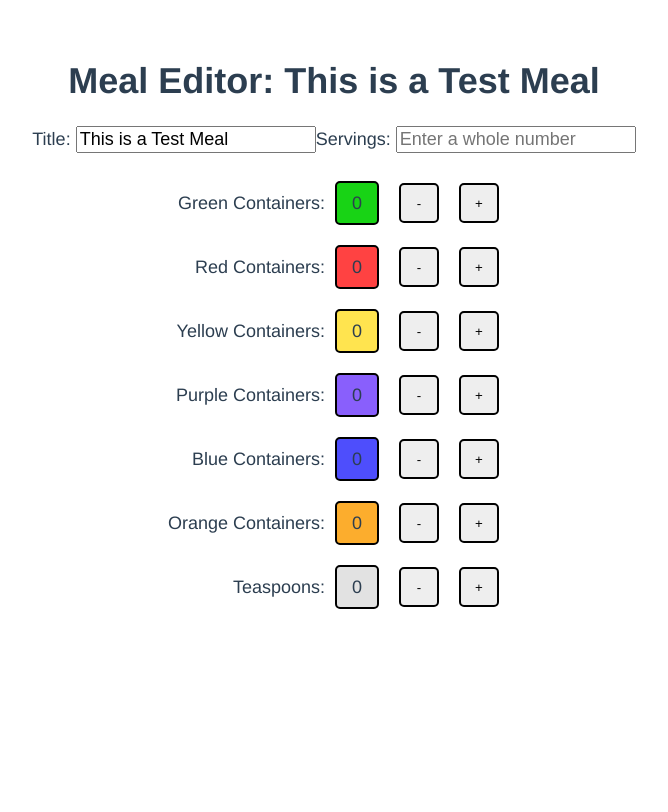
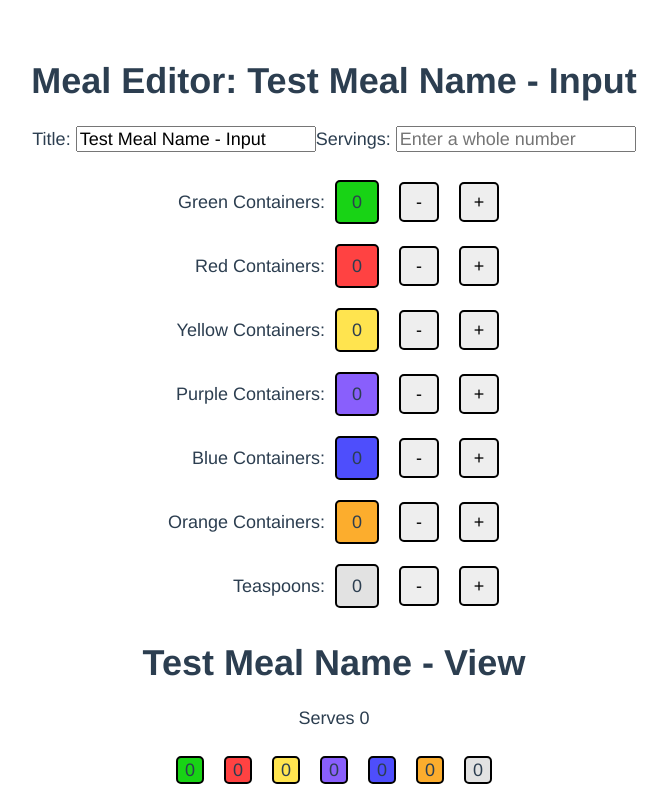
Before and after one commit to irmalcol/fix-meals, a Vue app: page / in a window 1280 px wide. Shown: the whole page, without its empty margins (306-974 px from the left). Built offline with nearby package versions, Linux system fonts and the light colour scheme.

Commit message:
Adds normalize and start of normal meal display

```diff
--- a/src/App.vue
+++ b/src/App.vue
@@ -2,24 +2,29 @@
   <div id="app">
     <!-- <img alt="Vue logo" src="./assets/logo.png">
     <HelloWorld msg="Welcome to Your Vue.js App"/> -->
-    <SingleMealInput title="This is a Test Meal"/>
+    <SingleMealInput title="Test Meal Name - Input"/>
+    <SingleMealView title="Test Meal Name - View"/>
   </div>
 </template>
 
 <script>
 // import HelloWorld from "./components/HelloWorld.vue";
 import SingleMealInput from "./components/SingleMealInput.vue";
+import SingleMealView from "./components/SingleMealView.vue";
 
 export default {
   name: "app",
   components: {
     // HelloWorld,
-    SingleMealInput
+    SingleMealInput,
+    SingleMealView
   }
 };
 </script>
 
 <style lang="scss">
+@import "css/normalize.css";
+
 $label-primary-color: #333;
 
 #app {
--- a/src/components/SingleMealInput.vue
+++ b/src/components/SingleMealInput.vue
@@ -11,42 +11,42 @@
           <ul class="container-listing">
             <li class="container-line">
               <span>Green Containers:</span>
-              <containerCount :count=countVegetable containerType="vegetable"/>
+              <containerCount :count=countVegetable containerType="vegetable" elementSize="large"/>
               <plusMinus signSymbol="-" v-on:update-count="countVegetable--"/>
               <plusMinus signSymbol="+" v-on:update-count="countVegetable++"/>
             </li>
 
             <li class="container-line">
               <span>Red Containers:</span>
-              <containerCount :count=countProtein containerType="protein"/>
+              <containerCount :count=countProtein containerType="protein" elementSize="large"/>
               <plusMinus signSymbol="-" v-on:update-count="countProtein--"/>
               <plusMinus signSymbol="+" v-on:update-count="countProtein++"/>
             </li>
 
             <li class="container-line">
               <span>Yellow Containers:</span>
-              <containerCount :count=countCarbohydrate containerType="carbohydrate"/>
+              <containerCount :count=countCarbohydrate containerType="carbohydrate" elementSize="large"/>
               <plusMinus signSymbol="-" v-on:update-count="countCarbohydrate--"/>
               <plusMinus signSymbol="+" v-on:update-count="countCarbohydrate++"/>
             </li>
 
             <li class="container-line">
               <span>Purple Containers:</span>
-              <containerCount :count=countFruit containerType="fruit"/>
+              <containerCount :count=countFruit containerType="fruit" elementSize="large"/>
               <plusMinus signSymbol="-" v-on:update-count="countFruit--"/>
               <plusMinus signSymbol="+" v-on:update-count="countFruit++"/>
             </li>
 
             <li class="container-line">
               <span>Blue Containers:</span>
-              <containerCount :count=countHealthyFat containerType="healthyFat"/>
+              <containerCount :count=countHealthyFat containerType="healthyFat" elementSize="large"/>
               <plusMinus signSymbol="-" v-on:update-count="countHealthyFat--"/>
               <plusMinus signSymbol="+" v-on:update-count="countHealthyFat++"/>
             </li>
 
             <li class="container-line">
               <span>Orange Containers:</span>
-              <containerCount :count=countSeedAndDressing containerType="seedAndDressing"/>
+              <containerCount :count=countSeedAndDressing containerType="seedAndDressing" elementSize="large"/>
               <plusMinus signSymbol="-" v-on:update-count="countSeedAndDressing--"/>
               <plusMinus signSymbol="+" v-on:update-count="countSeedAndDressing++"/>
             </li>
--- /dev/null
+++ b/src/components/SingleMealView.vue
@@ -0,0 +1,89 @@
+<template>
+    <div class="single-meal-view">
+        <h1>{{ title }}</h1>
+        <span>Serves {{ numberOfServings }}</span>
+        <ul class="container-heading">
+            <li class="container-line">
+                <containerCount :count=countVegetable containerType="vegetable" elementSize="small"/>
+            </li>
+
+            <li class="container-line">
+                <containerCount :count=countProtein containerType="protein" elementSize="small"/>
+            </li>
+
+            <li class="container-line">
+                <containerCount :count=countCarbohydrate containerType="carbohydrate" elementSize="small"/>
+            </li>
+
+            <li class="container-line">
+                <containerCount :count=countFruit containerType="fruit" elementSize="small"/>
+            </li>
+
+            <li class="container-line">
+                <containerCount :count=countHealthyFat containerType="healthyFat" elementSize="small"/>
+            </li>
+
+            <li class="container-line">
+                <containerCount :count=countSeedAndDressing containerType="seedAndDressing" elementSize="small"/>
+            </li>
+
+            <li class="container-line">
+                <containerCount :count=countTeaspoon containerType="teaspoon" elementSize="small"/>
+            </li>
+        </ul>
+    </div>
+</template>
+
+<script>
+import containerCount from "./containerCount.vue";
+
+export default {
+  name: "SingleMealView",
+  components: {
+    containerCount
+  },
+  props: {
+    title: {
+      type: String,
+      default: "New Meal"
+    }
+  },
+  data: function() {
+    return {
+      countVegetable: 0,
+      countProtein: 0,
+      countCarbohydrate: 0,
+      countFruit: 0,
+      countHealthyFat: 0,
+      countSeedAndDressing: 0,
+      countTeaspoon: 0,
+      numberOfServings: 0
+    };
+  }
+};
+</script>
+
+<style lang="scss" scoped>
+$label-primary-color: #333;
+
+.single-meal {
+  color: $label-primary-color;
+}
+
+.container-heading {
+  display: flex;
+  flex-direction: row;
+  flex-wrap: wrap;
+  justify-content: center;
+  //   width: 350px;
+  margin-left: auto;
+  margin-right: auto;
+  padding: 0;
+}
+
+.container-line {
+  display: flex;
+  justify-content: flex-end;
+  align-items: center;
+}
+</style>
--- a/src/components/containerCount.vue
+++ b/src/components/containerCount.vue
@@ -1,6 +1,6 @@
 <template>
     <div class="container-count">
-        <span :class=this.containerType>{{count}}</span>
+        <span :class="[containerType, 'element-' + elementSize]">{{count}}</span>
     </div>
 </template>
 
@@ -15,6 +15,10 @@ export default {
     containerType: {
       type: String,
       required: true
+    },
+    elementSize: {
+      type: String,
+      default: "large"
     }
   }
 };
@@ -33,9 +37,17 @@ span {
   align-items: center;
   border: 2px black solid;
   border-radius: 5px;
+  background-color: #eee;
+}
+
+span.element-small {
+  height: 24px;
+  width: 24px;
+}
+
+span.element-large {
   height: 40px;
   width: 40px;
-  background-color: #eee;
 }
 
 .vegetable {
```
Also changed, not shown: src/css/normalize.css (added).
